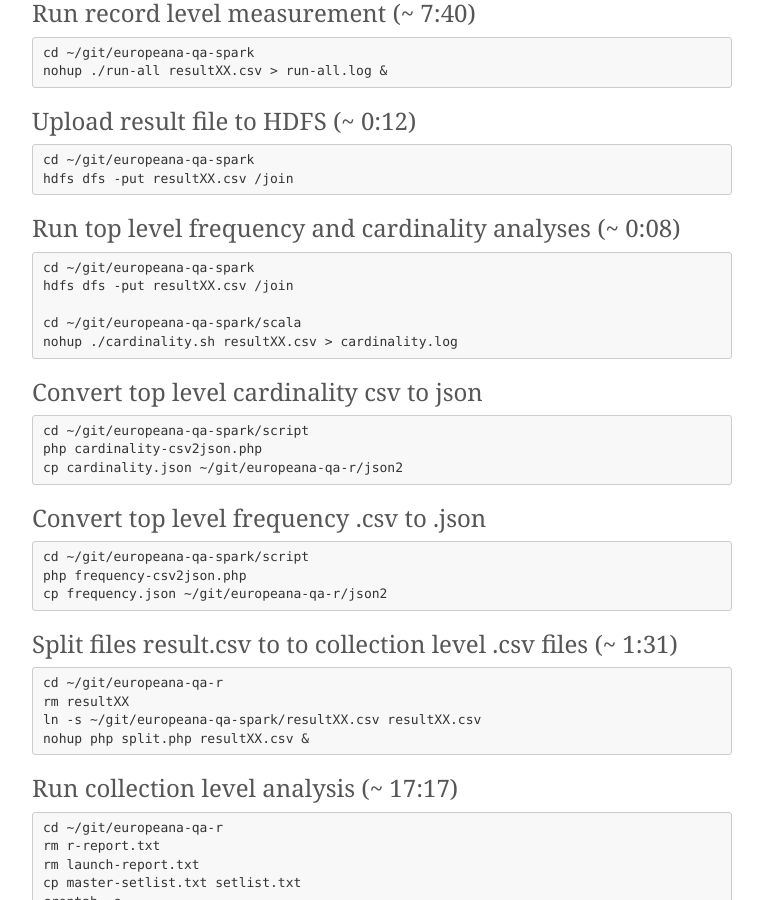
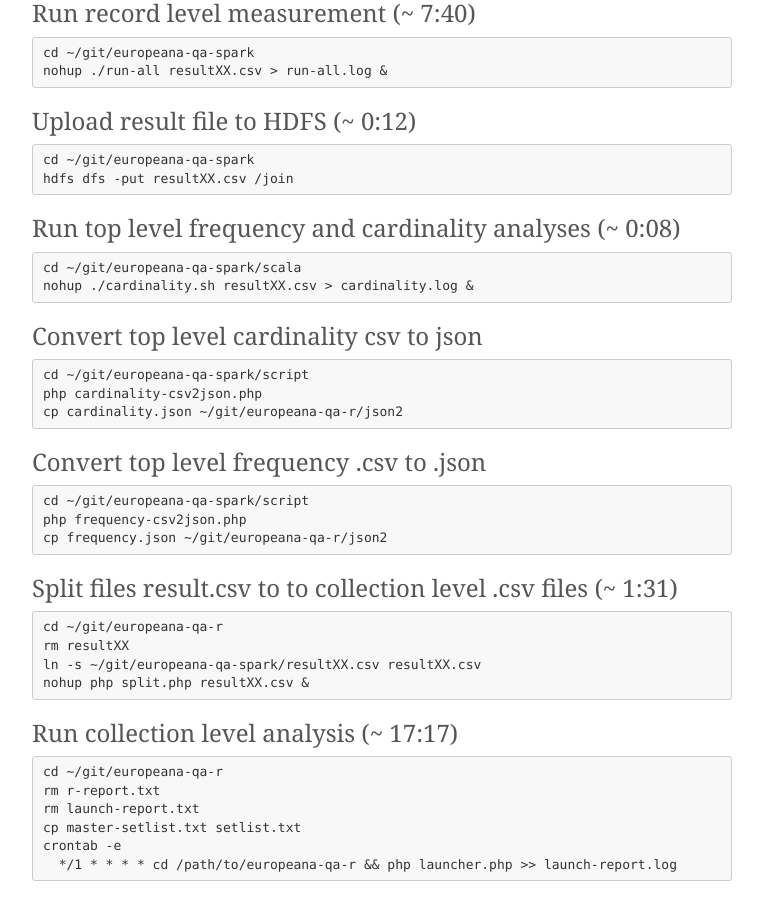
Before and after one commit to pkiraly/pkiraly.github.io, a Jekyll site: the page built from cheatsheet.md, in a window 1280 px wide and 900 px high, scrolled down 1831 px. Shown: the whole window, without its empty margins (258-1021 px from the left). Built offline with Jekyll 4.4.1, drawn with Linux system fonts in a browser that asks for light colours; nearby versions of some CDN libraries; some web fonts are replaced; comment, search, counter and statistics services are not loaded.

Commit message:
Update cheatsheet.md

````diff
--- a/cheatsheet.md
+++ b/cheatsheet.md
@@ -55,11 +55,8 @@ hdfs dfs -put resultXX.csv /join
 ### Run top level frequency and cardinality analyses (~ 0:08)
 
 ```
-cd ~/git/europeana-qa-spark
-hdfs dfs -put resultXX.csv /join
-
 cd ~/git/europeana-qa-spark/scala
-nohup ./cardinality.sh resultXX.csv > cardinality.log
+nohup ./cardinality.sh resultXX.csv > cardinality.log &
 ```
 
 ### Convert top level cardinality csv to json
````
